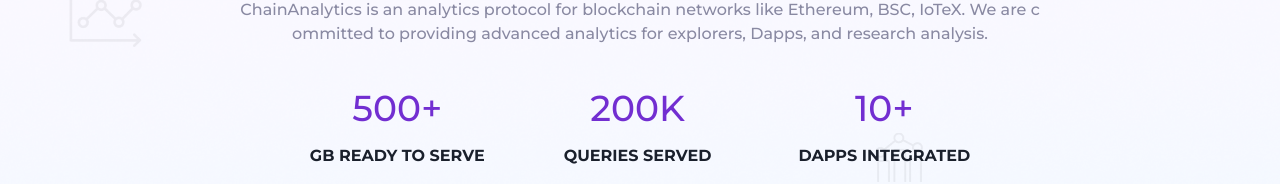
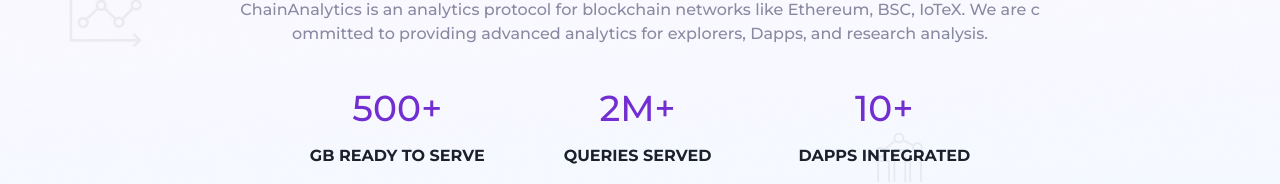
Before and after one commit to chainanalyticsorg/web-chain-analytics, a Next.js app: page / in a window 1280 px wide. Shown: the part 347-531 px from the top of the page. Built offline with nearby package versions, Linux system fonts and the light colour scheme.

Commit message:
fix statistics

```diff
--- a/pages/index.tsx
+++ b/pages/index.tsx
@@ -248,7 +248,7 @@
             <Statistics title={lang.t(`home.gb_to_serve`)} value="500+" />
             <Statistics
               title={lang.t(`home.queries_served`)}
-              value="200K"
+              value="2M+"
               {...setPlatformStyle(
                 {
                   mt: "32px",
```
